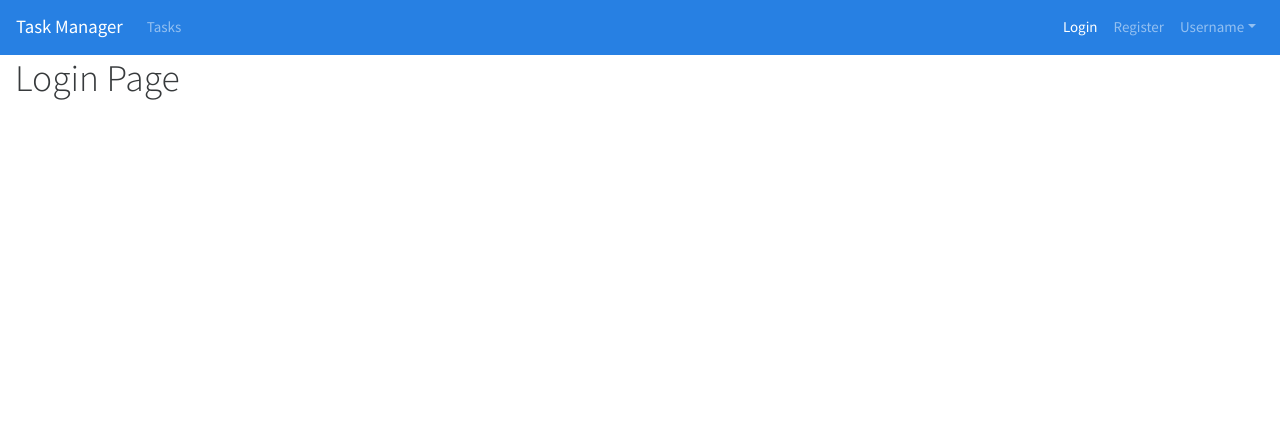
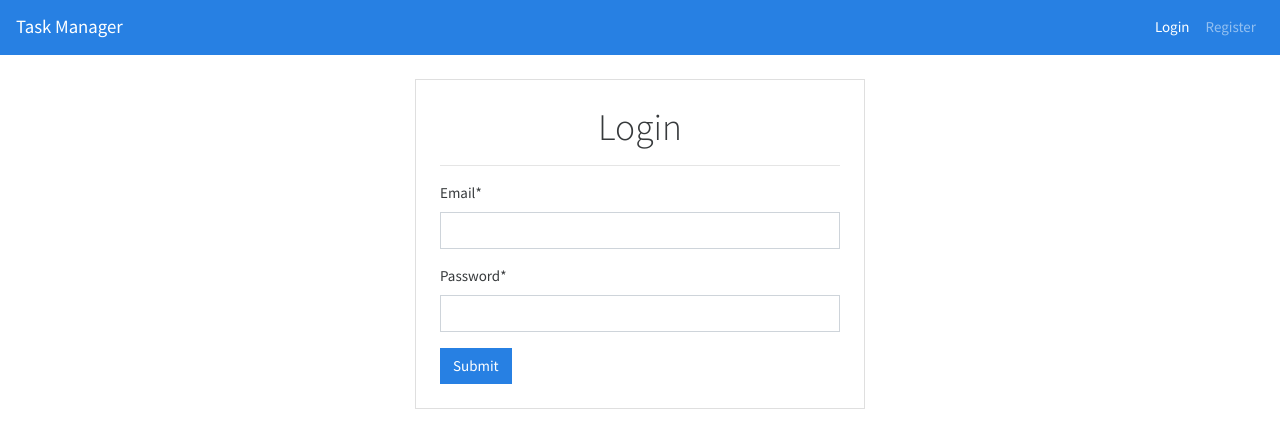
Before and after one commit to vinaysudani/task-manager-frontend-react, a React (Create React App) app: page /login in a window 1280 px wide. Shown: the top 448 px of the page. Built offline with nearby package versions, Linux system fonts and the light colour scheme.

Commit message:
Add login, auth context, update navbar

```diff
--- a/package.json
+++ b/package.json
@@ -6,6 +6,7 @@
     "@testing-library/jest-dom": "^5.11.4",
     "@testing-library/react": "^11.1.0",
     "@testing-library/user-event": "^12.1.10",
+    "axios": "^0.21.1",
     "bootstrap": "^4.6.0",
     "bootswatch": "^4.6.0",
     "node-sass": "^6.0.1",
--- a/src/components/Navbar.js
+++ b/src/components/Navbar.js
@@ -1,7 +1,11 @@
+import { useContext } from "react";
 import { Navbar, Nav, NavDropdown } from "react-bootstrap";
 import { Link, NavLink } from "react-router-dom";
+import AuthContext from "../store/auth-context";
 
 const AppNavbar = () => {
+    const authCtx = useContext(AuthContext);
+
     return (
         <Navbar collapseOnSelect expand="lg" bg="primary" variant="dark">
             <Navbar.Brand as={Link} to="/">
@@ -10,19 +14,26 @@ const AppNavbar = () => {
             <Navbar.Toggle aria-controls="basic-navbar-nav" />
             <Navbar.Collapse id="basic-navbar-nav">
                 <Nav className="mr-auto">
+                    {authCtx.isAuthenticated && (
                         <Nav.Link as={NavLink} to="/tasks" exact>
                             Tasks
                         </Nav.Link>
+                    )}
                 </Nav>
                 <Nav>
+                    {!authCtx.isAuthenticated && (
                         <Nav.Link as={NavLink} to="/login" exact>
                             Login
                         </Nav.Link>
+                    )}
+                    {!authCtx.isAuthenticated && (
                         <Nav.Link as={NavLink} to="/register" exact>
                             Register
                         </Nav.Link>
+                    )}
 
-                    <NavDropdown alignRight title="Username">
+                    {authCtx.isAuthenticated && (
+                        <NavDropdown alignRight title={authCtx.userName}>
                             <NavDropdown.Item as={NavLink} to="/profile" exact>
                                 Profile
                             </NavDropdown.Item>
@@ -33,6 +44,7 @@ const AppNavbar = () => {
                                 Logout All
                             </NavDropdown.Item>
                         </NavDropdown>
+                    )}
                 </Nav>
             </Navbar.Collapse>
         </Navbar>
--- a/src/index.js
+++ b/src/index.js
@@ -1,17 +1,24 @@
 import React from "react";
 import ReactDOM from "react-dom";
 import { BrowserRouter } from "react-router-dom";
+import axios from "axios";
 
 import "./assets/style.scss";
+
+import { AuthProvider } from "./store/auth-context";
 
 import App from "./App";
 import reportWebVitals from "./reportWebVitals";
 
+axios.defaults.baseURL = "http://localhost:3000";
+
 ReactDOM.render(
     <React.StrictMode>
-        <BrowserRouter>
-            <App />
-        </BrowserRouter>
+        <AuthProvider>
+            <BrowserRouter>
+                <App />
+            </BrowserRouter>
+        </AuthProvider>
     </React.StrictMode>,
     document.getElementById("root")
 );
--- a/src/pages/Login.js
+++ b/src/pages/Login.js
@@ -1,5 +1,126 @@
+import { useRef, useState, useContext } from "react";
+import { useHistory, useLocation } from "react-router-dom";
+import { Row, Card, Alert, Form, Button, Spinner } from "react-bootstrap";
+import axios from "axios";
+import AuthContext from "../store/auth-context";
+
 const Login = () => {
-    return <h1>Login Page</h1>;
+    const [submitting, setSubmitting] = useState(false);
+    const [errorMessage, setErrorMessage] = useState(null);
+    const [formErrors, setFormErrors] = useState({});
+    const history = useHistory();
+    const query = new URLSearchParams(useLocation().search);
+    const authCtx = useContext(AuthContext);
+
+    const inputEmailField = useRef();
+    const inputPasswordField = useRef();
+
+    const formSubmitHandler = (event) => {
+        event.preventDefault();
+
+        const formData = {
+            email: inputEmailField.current.value,
+            password: inputPasswordField.current.value,
+        };
+
+        setSubmitting(true);
+        axios
+            .post("/users/login", formData)
+            .then((res) => {
+                let data = res.data;
+                let authData = {
+                    token: data.token,
+                    userName: data.user.name,
+                };
+                authCtx.setAuthData(authData);
+
+                const redirect = query.get("redirect");
+                if (redirect) {
+                    history.push(redirect);
+                } else {
+                    history.push("/tasks");
+                }
+
+                // setFormErrors({});
+                // setErrorMessage(null);
+                // setSubmitting(false);
+            })
+            .catch((error) => {
+                if (
+                    error.response &&
+                    error.response.data &&
+                    error.response.data.errors
+                ) {
+                    let data = error.response.data;
+                    setFormErrors(data.errors);
+                    setErrorMessage(data.message);
+                } else {
+                    let message = "Something went wrong";
+                    if (
+                        error.response &&
+                        error.response.data &&
+                        error.response.data.message
+                    ) {
+                        message = error.response.data.message;
+                    }
+                    setFormErrors({});
+                    setErrorMessage(message);
+                }
+                setSubmitting(false);
+            });
+    };
+
+    return (
+        <Row className="mt-4">
+            <Card className="m-auto p-1 m-1" style={{ width: "450px" }}>
+                <Card.Body>
+                    <h1 className="text-center">Login</h1>
+                    <hr />
+                    {errorMessage && (
+                        <Alert variant="danger" className="text-center">
+                            {errorMessage}
+                        </Alert>
+                    )}
+                    <Form onSubmit={formSubmitHandler}>
+                        <Form.Group controlId="email">
+                            <Form.Label>Email*</Form.Label>
+                            <Form.Control
+                                type="text"
+                                ref={inputEmailField}
+                                isInvalid={formErrors.email}
+                            />
+                            <Form.Control.Feedback type="invalid">
+                                {formErrors.email}
+                            </Form.Control.Feedback>
+                        </Form.Group>
+                        <Form.Group controlId="password">
+                            <Form.Label>Password*</Form.Label>
+                            <Form.Control
+                                type="password"
+                                ref={inputPasswordField}
+                                isInvalid={formErrors.password}
+                            />
+                            <Form.Control.Feedback type="invalid">
+                                {formErrors.password}
+                            </Form.Control.Feedback>
+                        </Form.Group>
+                        <Button variant="primary" type="submit">
+                            Submit{" "}
+                            {submitting && (
+                                <Spinner
+                                    animation="border"
+                                    role="status"
+                                    size="sm"
+                                >
+                                    <span className="sr-only">Loading...</span>
+                                </Spinner>
+                            )}
+                        </Button>
+                    </Form>
+                </Card.Body>
+            </Card>
+        </Row>
+    );
 };
 
 export default Login;
--- /dev/null
+++ b/src/store/auth-context.js
@@ -0,0 +1,58 @@
+import React, { useEffect, useState } from "react";
+
+const AuthContext = React.createContext({
+    token: null,
+    userName: null,
+    isAuthenticated: false,
+    setAuthData: (authData) => {},
+    setUserName: (userName) => {},
+});
+
+export default AuthContext;
+
+export const AuthProvider = (props) => {
+    let initialState = {
+        token: null,
+        userName: null,
+    };
+    const authData = localStorage.getItem("auth");
+    if (authData) {
+        initialState = JSON.parse(authData);
+    }
+
+    const [token, setToken] = useState(initialState.token);
+    const [userName, setUsername] = useState(initialState.userName);
+
+    useEffect(() => {
+        localStorage.setItem(
+            "auth",
+            JSON.stringify({
+                token: token,
+                userName: userName,
+            })
+        );
+    }, [token, userName]);
+
+    const setAuthDataHandler = (authData) => {
+        setToken(authData.token);
+        setUsername(authData.userName);
+    };
+
+    const setUserNameHandler = (userName) => {
+        setUsername(userName);
+    };
+
+    const authContext = {
+        token: token,
+        userName: userName,
+        isAuthenticated: token !== null ? true : false,
+        setAuthData: setAuthDataHandler,
+        setUserName: setUserNameHandler,
+    };
+
+    return (
+        <AuthContext.Provider value={authContext}>
+            {props.children}
+        </AuthContext.Provider>
+    );
+};
```
Also changed, not shown: 1 other file (tests, documents, lock files or other folders). Lines whose indentation alone changed are shown as unchanged.
